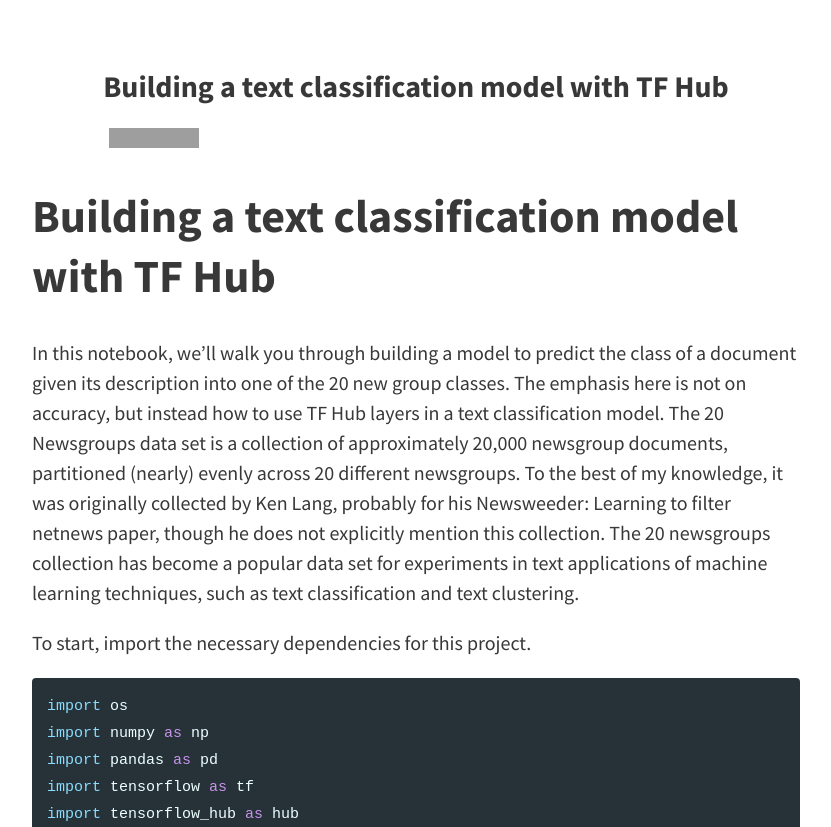
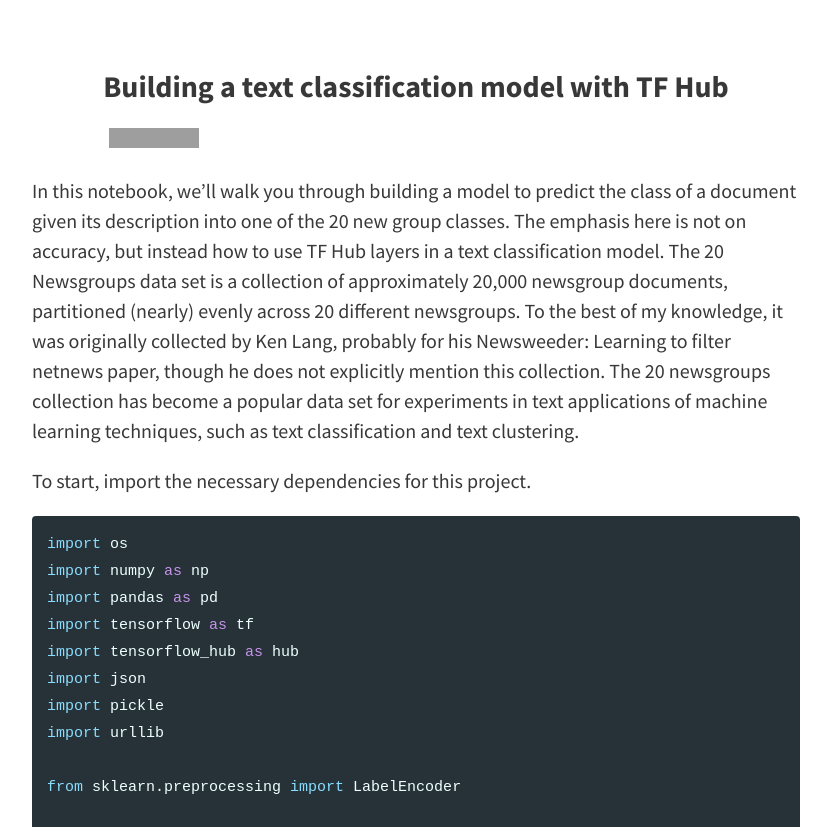
Before and after one commit to shranith/shranith.github.io, a Jekyll site: the page built from _posts/2018-10-31-text_classification_20ng.md, in a window 1280 px wide and 900 px high, scrolled down 308 px, cut to the strip 73-900 px from the top of the window. Shown: the whole strip, without its empty margins (224-1055 px from the left). Built offline with Jekyll 4.4.1, drawn with Linux system fonts in a browser that asks for light colours; comment, search, counter and statistics services are not loaded; grey boxes are pictures that could not be loaded.

Commit message:
fix document

```diff
--- a/_posts/2018-10-31-text_classification_20ng.md
+++ b/_posts/2018-10-31-text_classification_20ng.md
@@ -8,9 +8,6 @@ tags: [Google-colab, 20ng, tensorflow, estimators]
 {: style="text-align: center"}
 
 <a href="https://colab.research.google.com/github/shranith/ML-notebooks/blob/master/text_classification_20ng.ipynb" target="_parent"><img src="https://colab.research.google.com/assets/colab-badge.svg" alt="Open In Colab"/></a>
-
-
-# Building a text classification model with TF Hub
 
 In this notebook, we'll walk
 you through building a model to predict the class of a document given its
```
